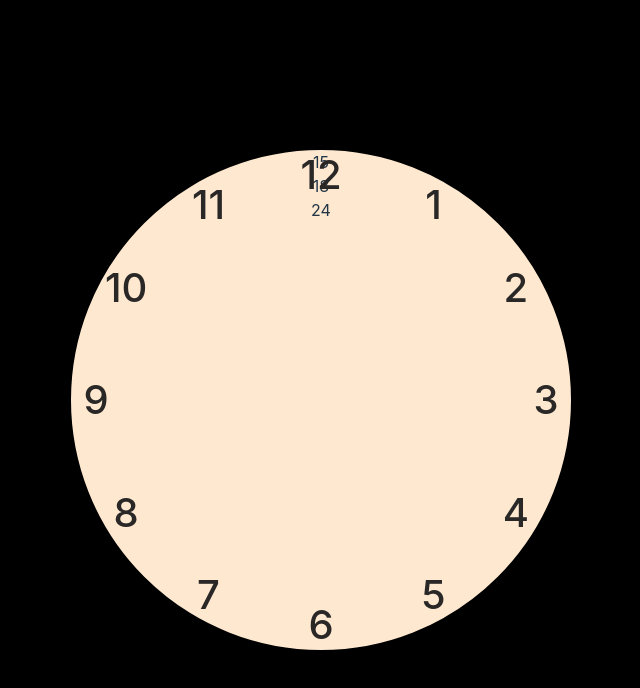
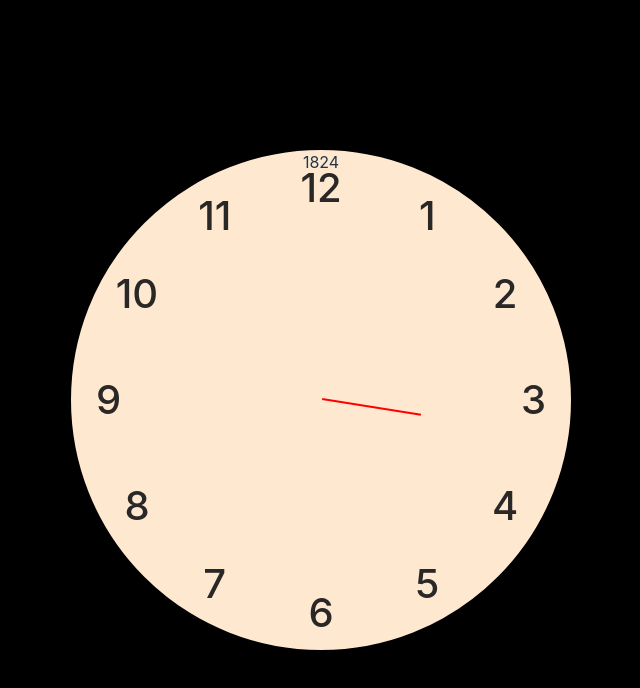
Before and after one commit to ha3158987/analog-clock, a React (Vite) app: page / in a window 1280 px wide. Shown: the top 688 px of the page, without its empty margins (319-959 px from the left). Built offline with nearby package versions, Linux system fonts and the light colour scheme.

Commit message:
feat: add hour-hand & calculate degree

```diff
--- a/src/components/clock/Clock.tsx
+++ b/src/components/clock/Clock.tsx
@@ -29,9 +29,9 @@ function Clock() {
   return (
     <div id="clock-wrapper">
       {clockNumber.map((el) => <ClockNumber number={el} />)}
-      <div id='hour-hand'>{hour}</div>
-      <div id='minute-hand'>{minute}</div>
-      <div id='second-hand'>{second}</div>
+      <span id='hour-hand' style={{ transform: `rotate(${(360 / 12 * hour) + (30 / 60 * minute)}deg) translate(-50%, -50%)` }}></span>
+      <span id='minute-hand'>{minute}</span>
+      <span id='second-hand'>{second}</span>
     </div>
   );
 }
--- a/src/components/clock/clock.style.scss
+++ b/src/components/clock/clock.style.scss
@@ -7,14 +7,17 @@
     border: 10px solid black;
     border-radius: 50%;
     background-color: rgb(254, 233, 208);
+
+    cursor: pointer;
 }
 
 // * 12번째 인덱스 직전까지 반복
 @for $i from 1 to 13 {
     .clock-number:nth-child(#{$i}) {
         position: absolute;
-        top: calc(sin(#{$i * 30 - 90}deg) * (50% * 0.9) + 50%);
-        left: calc(cos(#{$i * 30 - 90}deg) * (50% * 0.9) + 50%);
+
+        top: calc(sin(#{$i * 30 - 90}deg) * (50% * 0.85) + 50%);
+        left: calc(cos(#{$i * 30 - 90}deg) * (50% * 0.85) + 50%);
         transform: translate(-50%, -50%);
 
         font-weight: 500;
@@ -22,3 +25,15 @@
         color: rgb(42, 39, 39);
     }
 }
+
+#hour-hand {
+    position: absolute;
+
+    top: calc(500px * 0.2) * 2;
+    left: 250px;
+
+    height: calc(500px * 0.2);
+    width: 2px;
+    background-color: red;
+
+}
```
